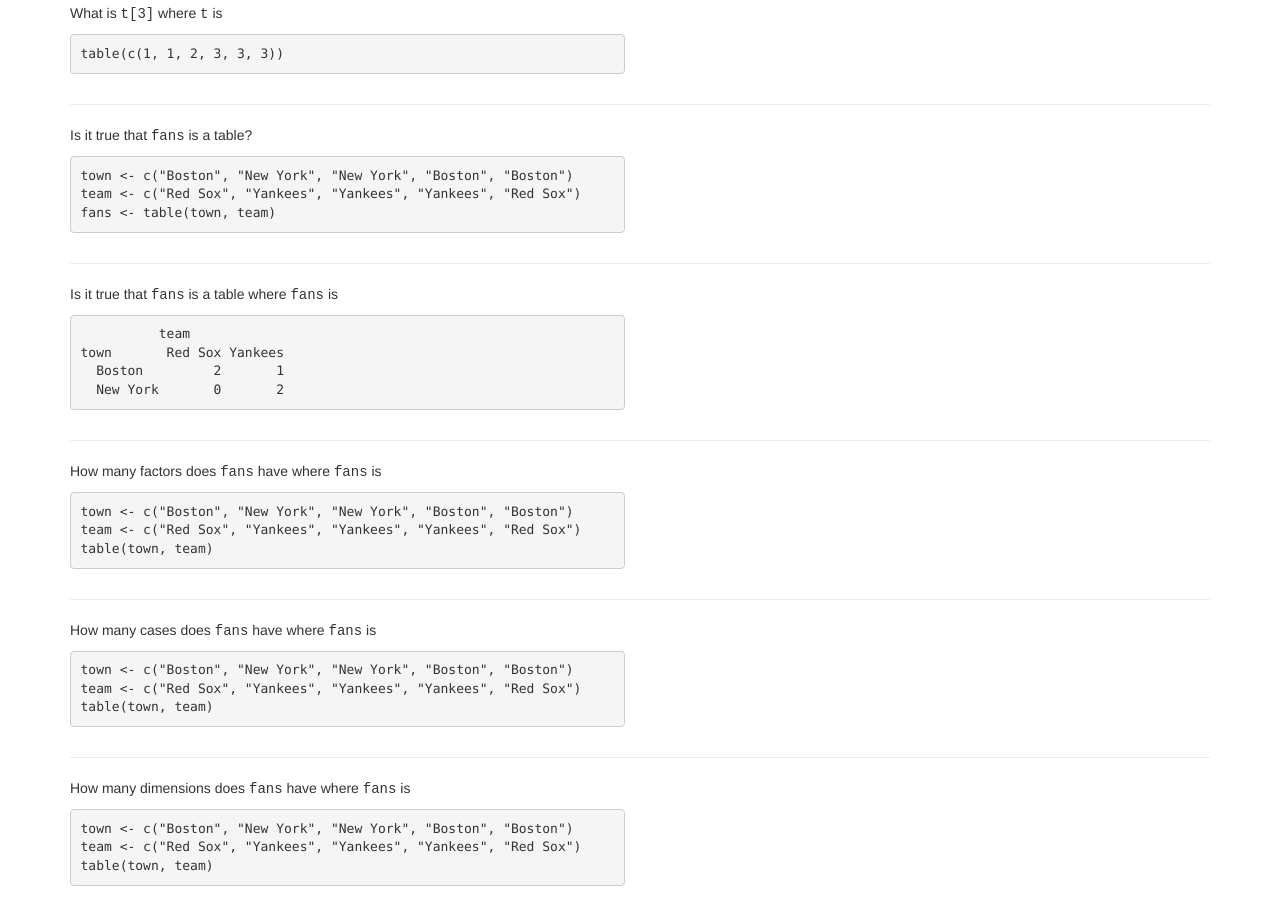
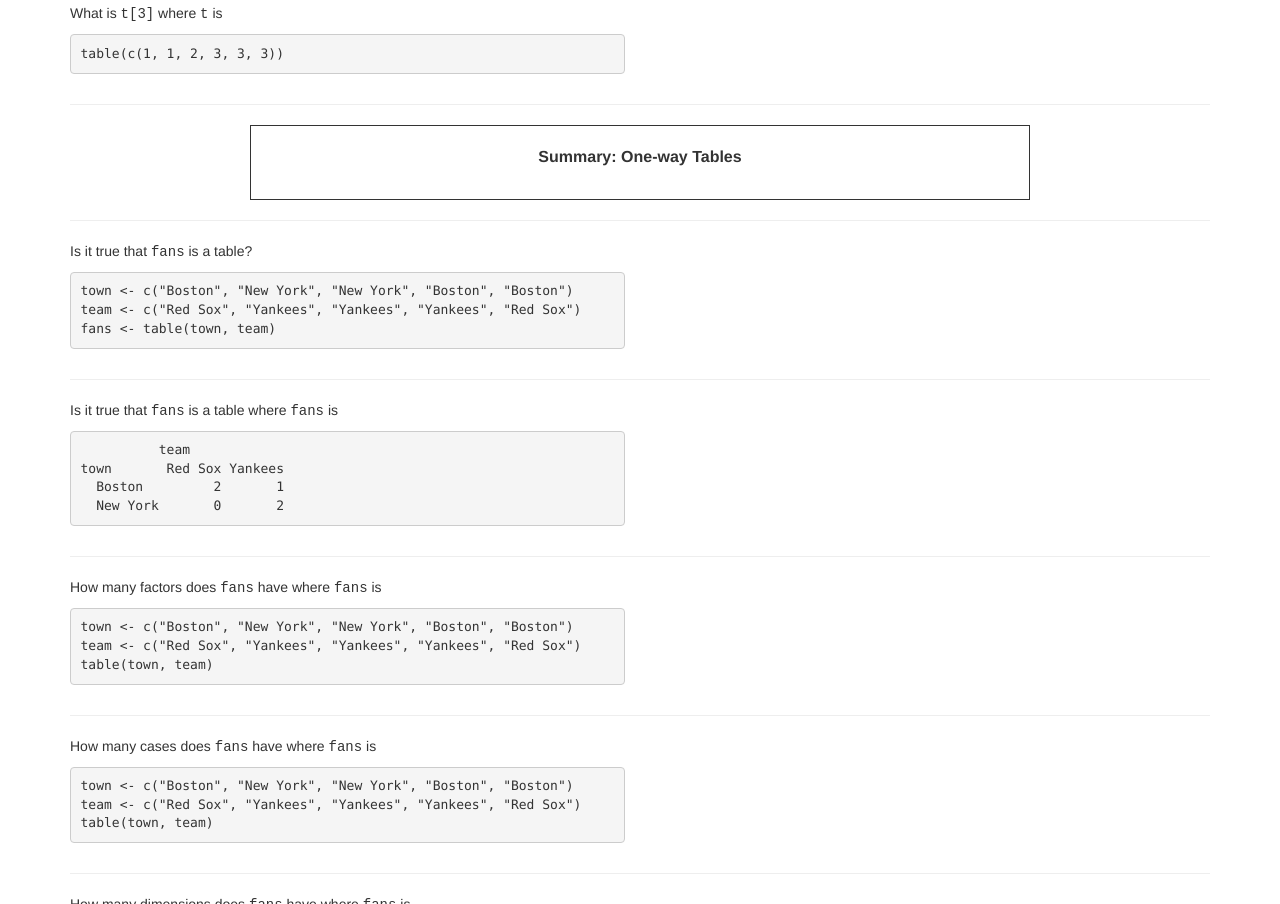
Before and after one commit to little-r/little-r.github.io, a plain HTML site: page ch5.html in a window 1280 px wide. Shown: the part 1339-2243 px from the top of the page. Drawn offline with nearby package versions, Linux system fonts and the light colour scheme.

Commit message:
Add summary box feature to chapters and css

```diff
--- a/ch5.html
+++ b/ch5.html
@@ -133,6 +133,15 @@
           <p>because the values in a one-way table are a count, and the value of column <tt>3</tt>, <tt>3</tt>, appears three times in the factor passed to the table.</p>
         </div>
     </div>
+   <hr>
+        <div class="row">
+            <div class="col-md-8 col-md-offset-2 summarybox">
+                    <div class="summary-header">Summary: One-way Tables </div>
+                    <div class="cover" id="c5s1" onclick=display("c5s1")>
+                     <p></p>
+                    </div>
+            </div>
+        </div>
    <hr>
     <div class="row">
         <div class="col-md-6">
@@ -401,7 +410,7 @@ as.table(diy_table)</pre>
     </div>
    <hr>
 
-    <!-- Create a question that shows off summary()?  Not sure how. -->
+    <!-- Create a question that shows off summary() or margins?  Not sure how to frame. -->
     <!-- Should probably do something about passing in lists but I can't currently figure it out.-->
 
       <footer>
--- a/css/main.css
+++ b/css/main.css
@@ -14,6 +14,18 @@
     border:none;
 }
 
+.summarybox {
+    border-style: solid;
+    border-width: 1px;
+    padding:20px;
+}
+
+.summary-header {
+    font-size:16px;
+    font-weight:bold;
+    text-align:center;
+}
+
 h2 {
     font-size:30px;
 }
```
